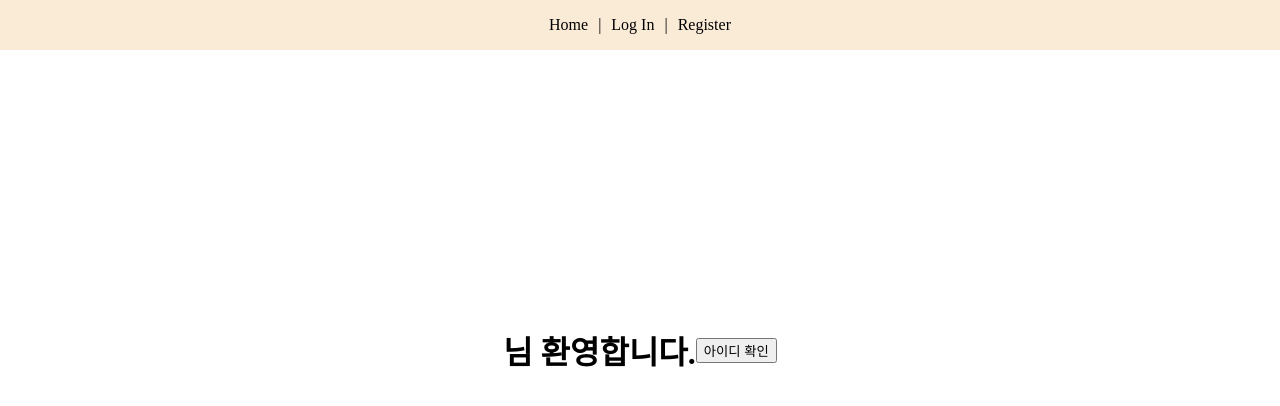
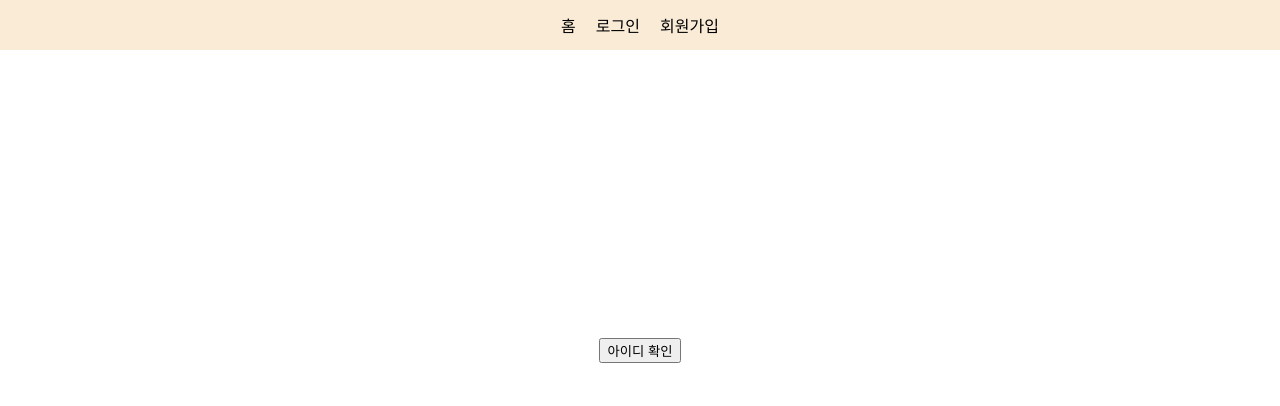
Before and after one commit to insu12021202/practice-CRUD, a Vue app in the folder practice-vue-crud/: page / in a window 1280 px wide. Shown: the top 406 px of the page. Built offline with nearby package versions, Linux system fonts and the light colour scheme.

Commit message:
Feat: logout using authState
 authState를 이용한 로그아웃 기능 구현/ 로그인, 비로그인 상태에 따른 nav 메뉴 변화

```diff
--- a/practice-vue-crud/src/components/Header.vue
+++ b/practice-vue-crud/src/components/Header.vue
@@ -1,13 +1,43 @@
 <template>
-  <nav class="nav">
-    <router-link to="/" class="nav_item">Home</router-link> |
-    <router-link to="/login" class="nav_item">Log In</router-link> |
-    <router-link to="/register" class="nav_item">Register</router-link>
+  <nav v-if="authState === '1'" class="nav">
+    <router-link
+      v-for="menu in nav_user"
+      :to="`${menu.url}`"
+      class="nav_item"
+      v-bind:key="menu"
+      >{{ menu.name }}</router-link
+    >
+    <p class="nav_item" @click="logout">로그아웃</p>
+  </nav>
+  <nav v-else class="nav">
+    <router-link
+      v-for="menu in nav_not_logined"
+      :to="`${menu.url}`"
+      class="nav_item"
+      v-bind:key="menu"
+      >{{ menu.name }}</router-link
+    >
   </nav>
   <router-view />
 </template>
 
-<script setup></script>
+<script setup>
+import { nav_user, nav_not_logined } from "@/const/nav_menu";
+import router from "@/router";
+import { ref } from "@vue/reactivity";
+import { onMounted } from "@vue/runtime-core";
+const authState = ref(0);
+onMounted(() => {
+  authState.value = localStorage.getItem("authState");
+  console.log(authState.value);
+});
+
+const logout = () => {
+  localStorage.removeItem("authState");
+  window.alert("로그아웃 되었습니다.");
+  authState.value = "0";
+};
+</script>
 
 <style>
 .nav {
--- a/practice-vue-crud/src/components/Home.vue
+++ b/practice-vue-crud/src/components/Home.vue
@@ -1,7 +1,10 @@
 <template>
   <div class="body_background">
-    <h1>{{ nickname }}님 환영합니다.</h1>
-    <button @click="checkID">아이디 확인</button>
+    <div class="home_container">
+      <h1 v-if="authState === 1">{{ nickname }}님 환영합니다.</h1>
+      <h1 v-if="authState === 0">로그인이 필요합니다.</h1>
+      <button @click="checkID">아이디 확인</button>
+    </div>
   </div>
 </template>
 
@@ -9,6 +12,7 @@
 import { computed, onMounted, ref } from "@vue/runtime-core";
 import { useStore } from "vuex";
 const nickname = ref("");
+const authState = ref("");
 
 onMounted(() => {
   nickname.value = computed(() => store.state.nickname);
@@ -31,4 +35,10 @@ const checkID = () => {
   width: 100%;
   height: 600px;
 }
+.home_container {
+  display: flex;
+  justify-content: center;
+  align-content: center;
+  flex-direction: column;
+}
 </style>
--- a/practice-vue-crud/src/components/Login.vue
+++ b/practice-vue-crud/src/components/Login.vue
@@ -43,7 +43,8 @@ const checkInfo = () => {
   if (username.value === userEmail.value) {
     if (password.value === userPassword.value) {
       window.alert("로그인 성공");
-      router.push("/");
+      localStorage.setItem("authState", 1);
+      window.location.assign("/");
     } else {
       window.alert("비밀번호를 다시 확인하세요.");
     }
--- /dev/null
+++ b/practice-vue-crud/src/components/user/Board.vue
@@ -0,0 +1,7 @@
+<template>
+  <div>Board</div>
+</template>
+
+<script setup></script>
+
+<style></style>
--- /dev/null
+++ b/practice-vue-crud/src/components/user/MyPage.vue
@@ -0,0 +1,7 @@
+<template>
+  <div>My Page</div>
+</template>
+
+<script setup></script>
+
+<style></style>
--- /dev/null
+++ b/practice-vue-crud/src/const/nav_menu.js
@@ -0,0 +1,30 @@
+const nav_user = [
+  {
+    name: "홈",
+    url: "/",
+  },
+  {
+    name: "게시판",
+    url: "/board",
+  },
+  {
+    name: "마이페이지",
+    url: "/mypage",
+  },
+];
+const nav_not_logined = [
+  {
+    name: "홈",
+    url: "/",
+  },
+  {
+    name: "로그인",
+    url: "/login",
+  },
+  {
+    name: "회원가입",
+    url: "/register",
+  },
+];
+
+export { nav_user, nav_not_logined };
--- a/practice-vue-crud/src/router.js
+++ b/practice-vue-crud/src/router.js
@@ -2,10 +2,14 @@ import { createWebHistory, createRouter } from "vue-router";
 import Home from "./components/Home.vue";
 import Login from "./components/Login.vue";
 import Register from "./components/Register.vue";
+import Board from "./components/user/Board.vue";
+import MyPage from "./components/user/MyPage.vue";
 const routes = [
   { path: "/", name: "Home", component: Home },
   { path: "/login", name: "LogIn", component: Login },
   { path: "/register", name: "Register", component: Register },
+  { path: "/board", name: "Board", component: Board },
+  { path: "/mypage", name: "Mypage", component: MyPage },
 ];
 
 const router = createRouter({
```
